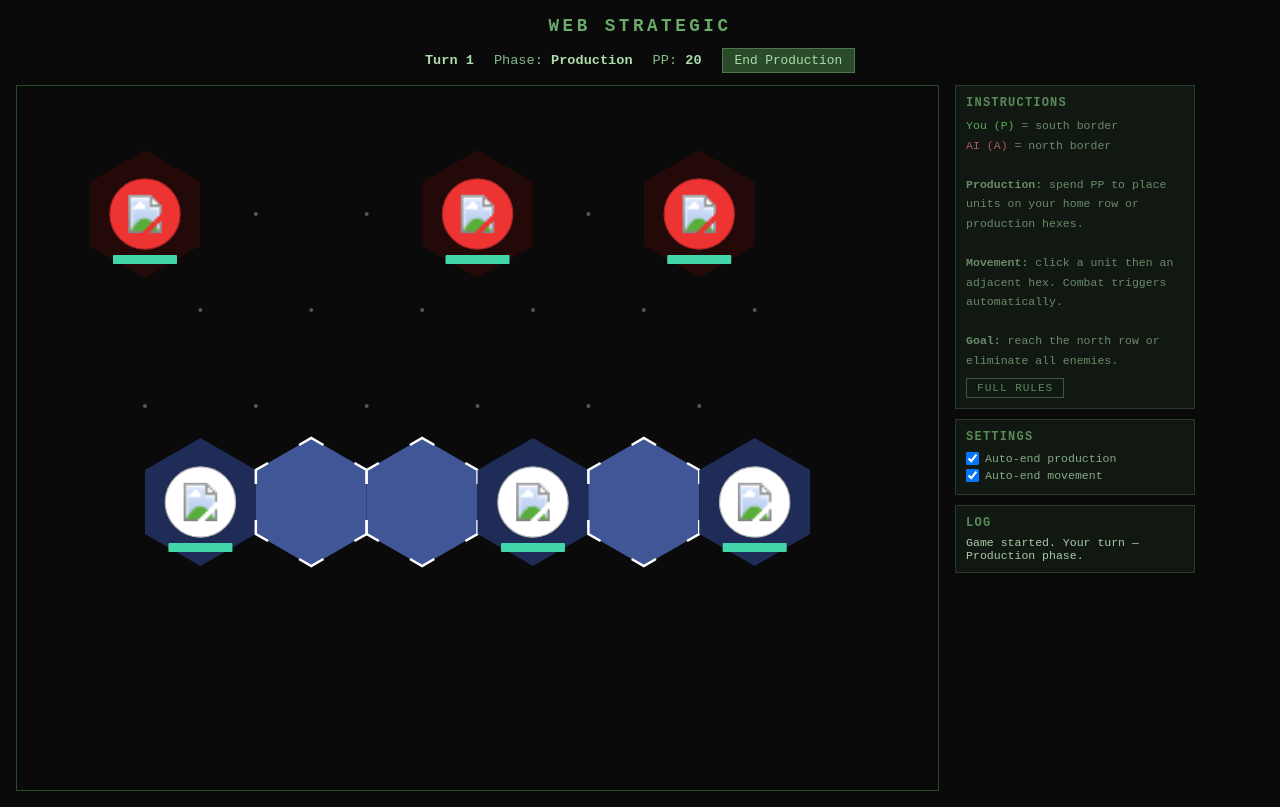
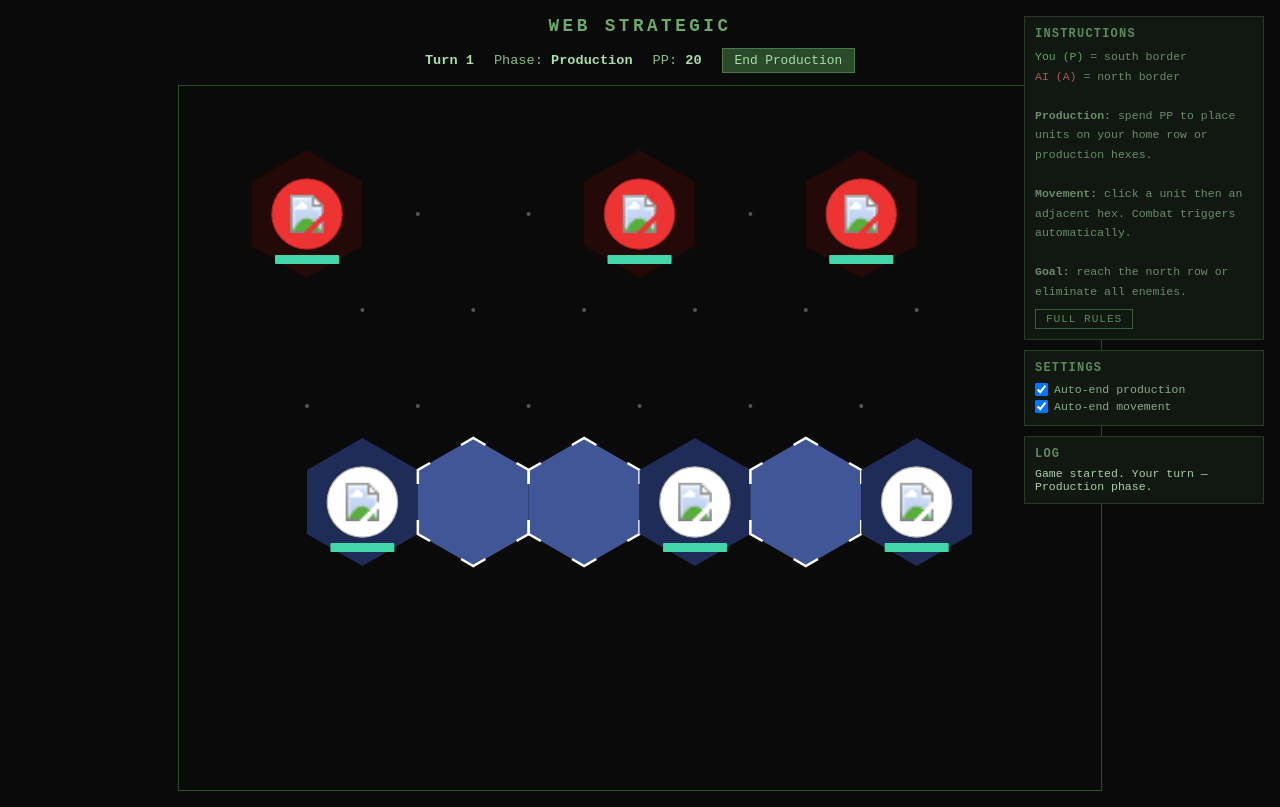
Before and after one commit to lucaburgio/web-no-hex, a website built with Vite: page index.html in a window 1280 px wide. Built offline with nearby package versions, Linux system fonts and the light colour scheme; files whose address does not match are found by name.

Commit message:
Fix sidebar to right edge; center board in full viewport

```diff
--- a/style.css
+++ b/style.css
@@ -77,10 +77,8 @@ h1 {
 
 #game-area {
   display: flex;
-  gap: 16px;
-  align-items: flex-start;
+  justify-content: center;
   width: 100%;
-  max-width: 1400px;
 }
 
 #board-wrap {
@@ -95,11 +93,16 @@ h1 {
 }
 
 #sidebar {
+  position: fixed;
+  right: 16px;
+  top: 16px;
   width: 240px;
-  flex-shrink: 0;
   display: flex;
   flex-direction: column;
   gap: 10px;
+  max-height: calc(100vh - 32px);
+  overflow-y: auto;
+  z-index: 5;
 }
 
 .panel {
```
